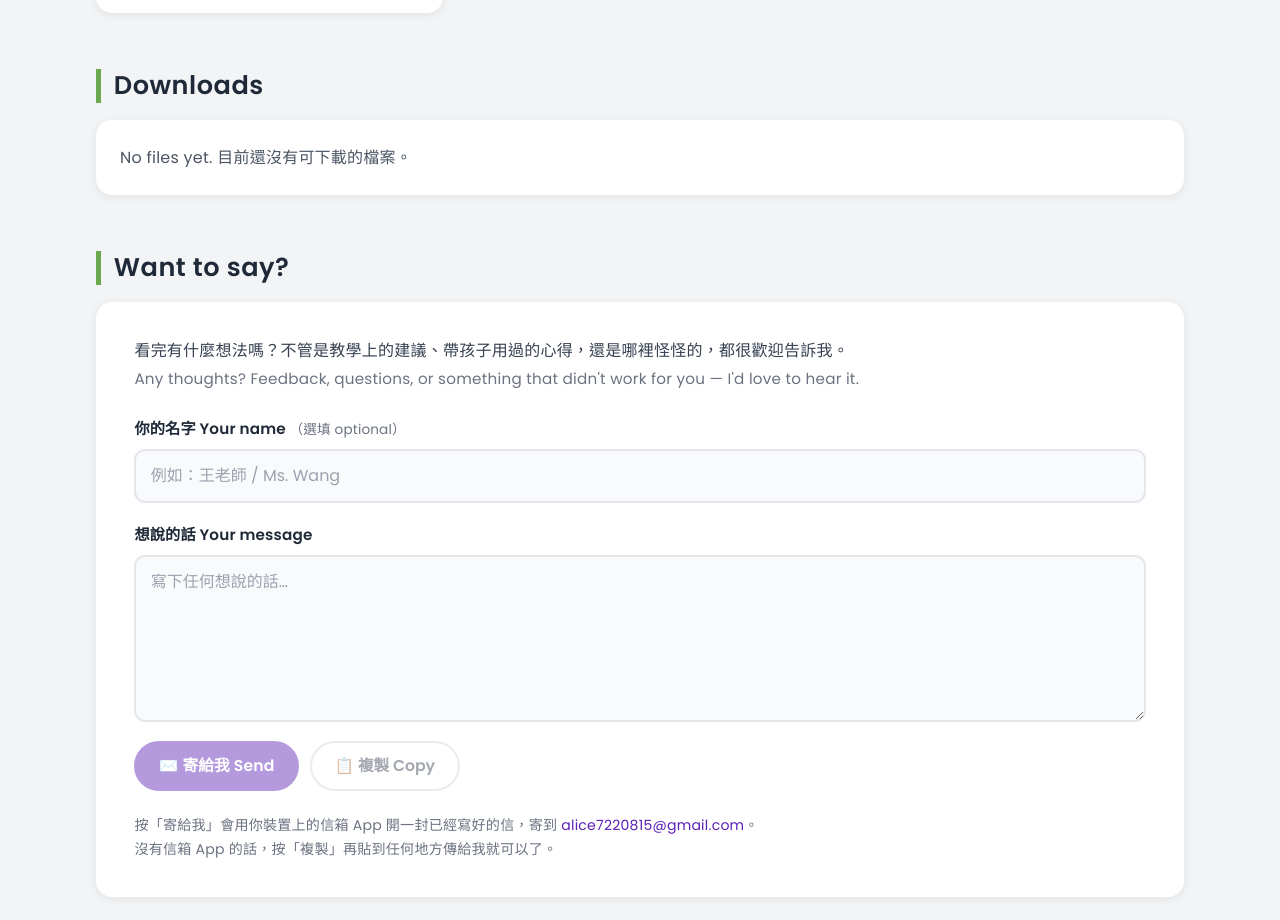
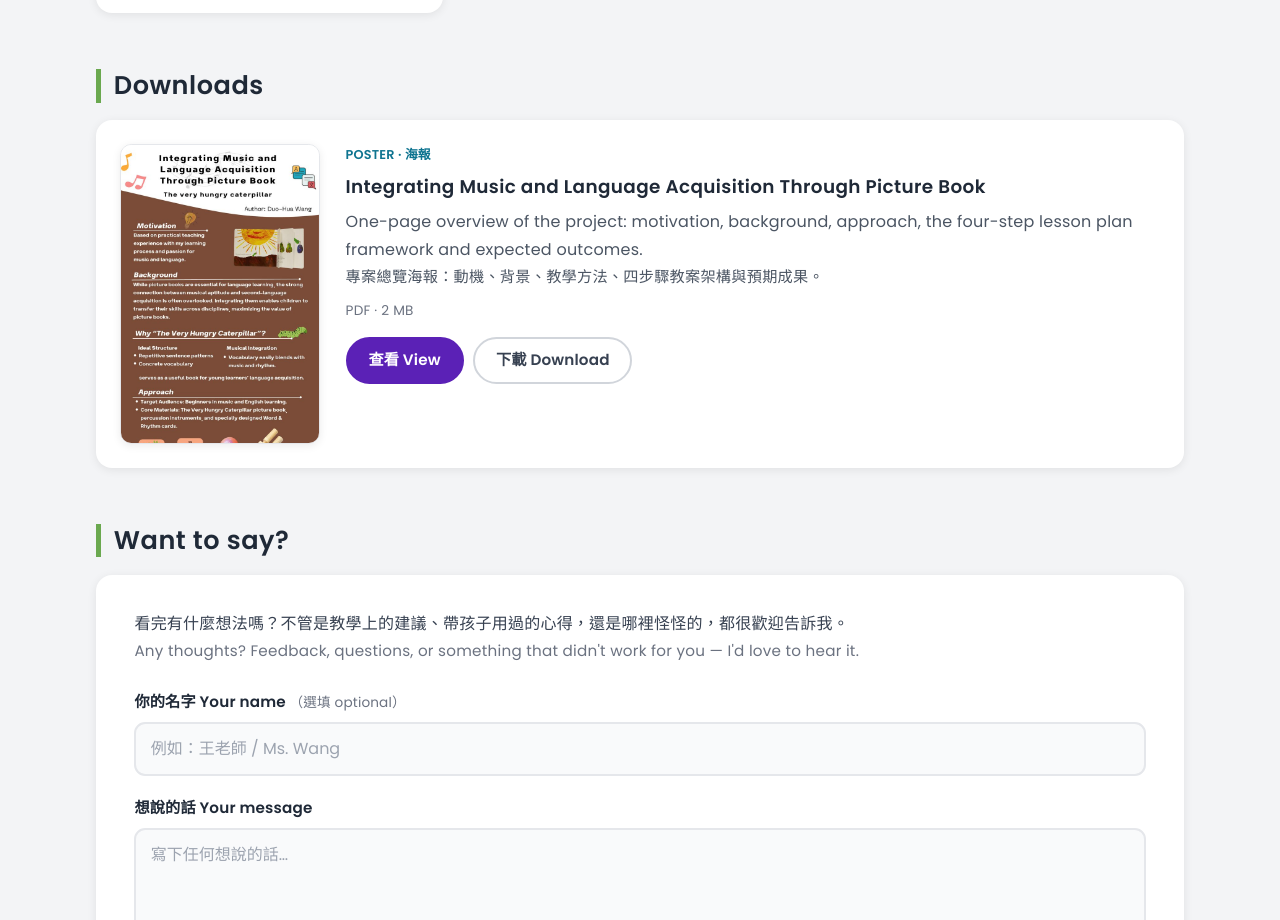
Before and after one commit to DuohuaWang/Integrating-Music-and-Second-Language-Acquisition-Through-The-Picture-Book, a plain HTML site: page index.html in a window 1280 px wide. Shown: the part 1847-2767 px from the top of the page. Drawn offline with Linux system fonts and the light colour scheme.

Commit message:
Add project poster to Downloads
Co-Authored-By: Claude Opus 5.5 <noreply@anthropic.com>
Claude-Session: https://claude.ai/code/session_0199heVPw8D6YmWQXzLPpw5u

```diff
--- a/index.html
+++ b/index.html
@@ -107,6 +107,25 @@ a{color:inherit;text-decoration:inherit}button{font:inherit}svg,img{display:bloc
   .say-note{ font-size:.9rem; font-weight:600; color:#15803d; }
   .say-foot{ margin:1.4rem 0 0; font-size:.88rem; color:#6b7280; line-height:1.8; }
   .say-foot a{ color:#5b21b6; }
+  /* ---------- Downloads ---------- */
+  .dl{ display:flex; flex-wrap:wrap; gap:1.6rem; padding:1.5rem; align-items:flex-start; }
+  .dl-thumb{ flex:0 0 200px; display:block; height:300px; overflow:hidden; border-radius:.7rem;
+    border:1px solid #e5e7eb; box-shadow:0 2px 8px rgba(0,0,0,.08); transition:transform .2s ease, box-shadow .2s ease; }
+  .dl-thumb:hover{ transform:translateY(-3px); box-shadow:0 8px 18px rgba(0,0,0,.14); }
+  .dl-thumb img{ display:block; width:100%; height:auto; }
+  .dl-body{ flex:1 1 260px; display:flex; flex-direction:column; gap:.55rem; }
+  .dl-tag{ margin:0; font-size:.8rem; font-weight:600; letter-spacing:.12em; text-transform:uppercase; color:#0e7490; }
+  .dl-title{ margin:0; font-size:1.25rem; font-weight:600; line-height:1.35; }
+  .dl-desc{ margin:0; color:#4b5563; line-height:1.7; }
+  .dl-zh{ font-size:.95rem; }
+  .dl-meta{ margin:0; font-size:.85rem; color:#6b7280; }
+  .dl-btns{ display:flex; flex-wrap:wrap; gap:.6rem; margin-top:.4rem; }
+  .dl-btn{ display:inline-block; font-weight:600; font-size:.95rem; text-decoration:none; color:#374151;
+    background:#fff; border:2px solid #d1d5db; border-radius:999px; padding:.5rem 1.3rem; transition:background .2s ease, transform .2s ease; }
+  .dl-btn:hover{ background:#f3f4f6; transform:translateY(-2px); }
+  .dl-btn.primary{ background:#5b21b6; border-color:#5b21b6; color:#fff; }
+  .dl-btn.primary:hover{ background:#4c1d95; }
+  @media (max-width:520px){ .dl-thumb{ flex-basis:100%; height:260px; } }
   .lift{ transition:transform .25s ease, box-shadow .25s ease; }
   .lift:hover,.lift:focus-within{ transform:translateY(-6px); box-shadow:0 16px 32px rgba(17,24,39,.18); }
   @media (prefers-reduced-motion: reduce){ .lift{ transition:box-shadow .25s ease; } .lift:hover,.lift:focus-within{ transform:none; } }
@@ -163,7 +182,23 @@ a{color:inherit;text-decoration:inherit}button{font:inherit}svg,img{display:bloc
   <section id="sec-overview" class="blk"><h2 class="blk-t">Project Overview</h2><div id="gMot" class="overview-grid"></div></section>
   <section id="sec-lessons" class="blk"><h2 class="blk-t">Lesson Plans</h2><div id="gLes" class="grid grid-cols-1 md:grid-cols-2 lg:grid-cols-3 gap-6"></div></section>
   <section id="sec-tools" class="blk"><h2 class="blk-t">Interactive Tools</h2><div id="gTools" class="grid grid-cols-1 md:grid-cols-2 lg:grid-cols-3 gap-6"></div></section>
-  <section id="sec-files" class="blk"><h2 class="blk-t">Downloads</h2><div class="card p-6"><p class="text-gray-600">No files yet. 目前還沒有可下載的檔案。</p></div></section>
+  <section id="sec-files" class="blk"><h2 class="blk-t">Downloads</h2>
+    <div class="card dl">
+      <a class="dl-thumb" href="files/poster.pdf" target="_blank" rel="noopener" aria-label="Open the poster PDF">
+        <img src="files/poster-preview.jpg" alt="Poster: Integrating Music and Language Acquisition Through Picture Book" loading="lazy" width="640" height="1706">
+      </a>
+      <div class="dl-body">
+        <p class="dl-tag">Poster · 海報</p>
+        <h3 class="dl-title">Integrating Music and Language Acquisition Through Picture Book</h3>
+        <p class="dl-desc">One-page overview of the project: motivation, background, approach, the four-step lesson plan framework and expected outcomes.<br><span class="dl-zh">專案總覽海報：動機、背景、教學方法、四步驟教案架構與預期成果。</span></p>
+        <p class="dl-meta">PDF · 2 MB</p>
+        <div class="dl-btns">
+          <a class="dl-btn primary" href="files/poster.pdf" target="_blank" rel="noopener">查看 View</a>
+          <a class="dl-btn" href="files/poster.pdf" download="Duohua-Wang-poster.pdf">下載 Download</a>
+        </div>
+      </div>
+    </div>
+  </section>
 
   <section id="sec-say" class="blk">
     <h2 class="blk-t">Want to say?</h2>
```
Also changed, not shown: files/poster-preview.jpg (added), 1 other file.
